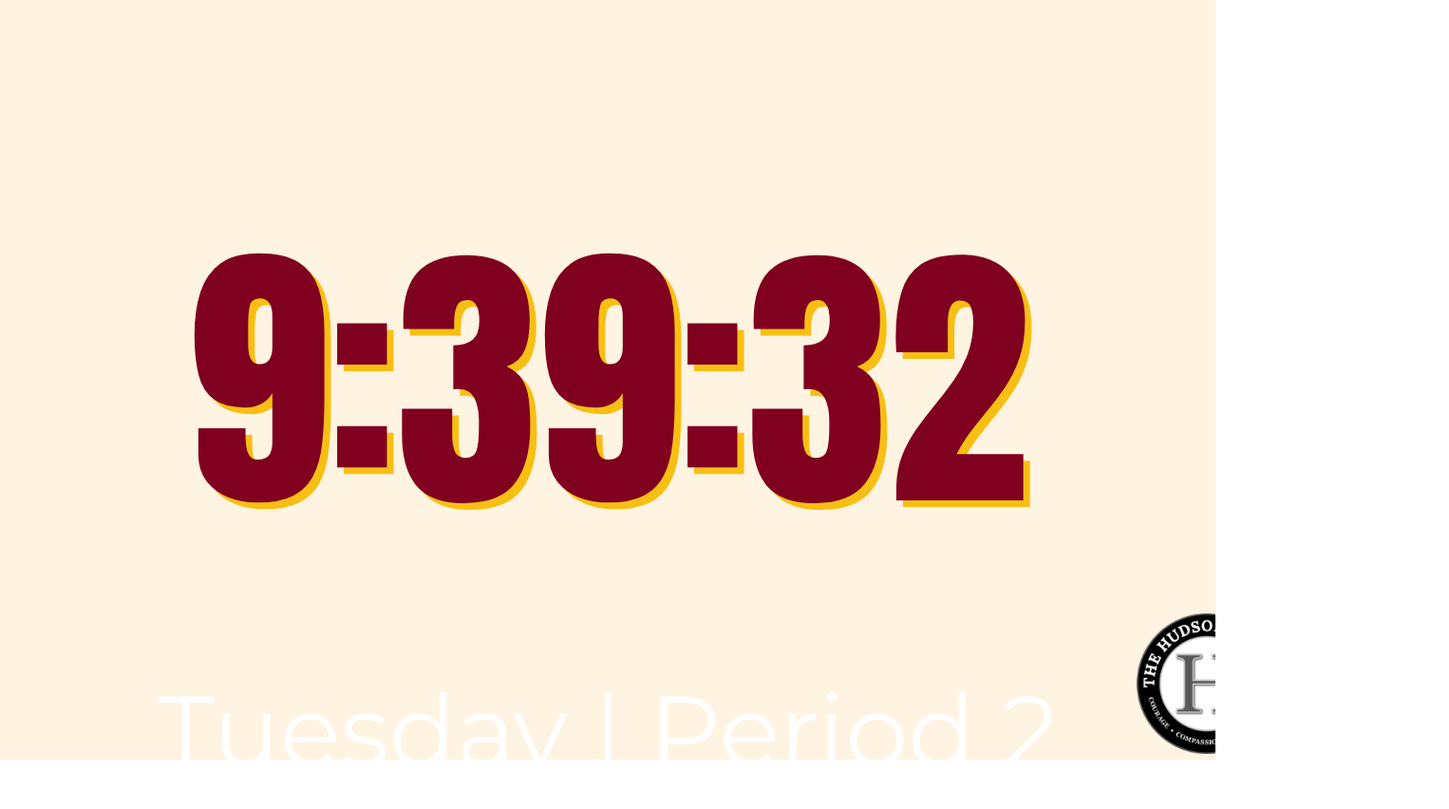
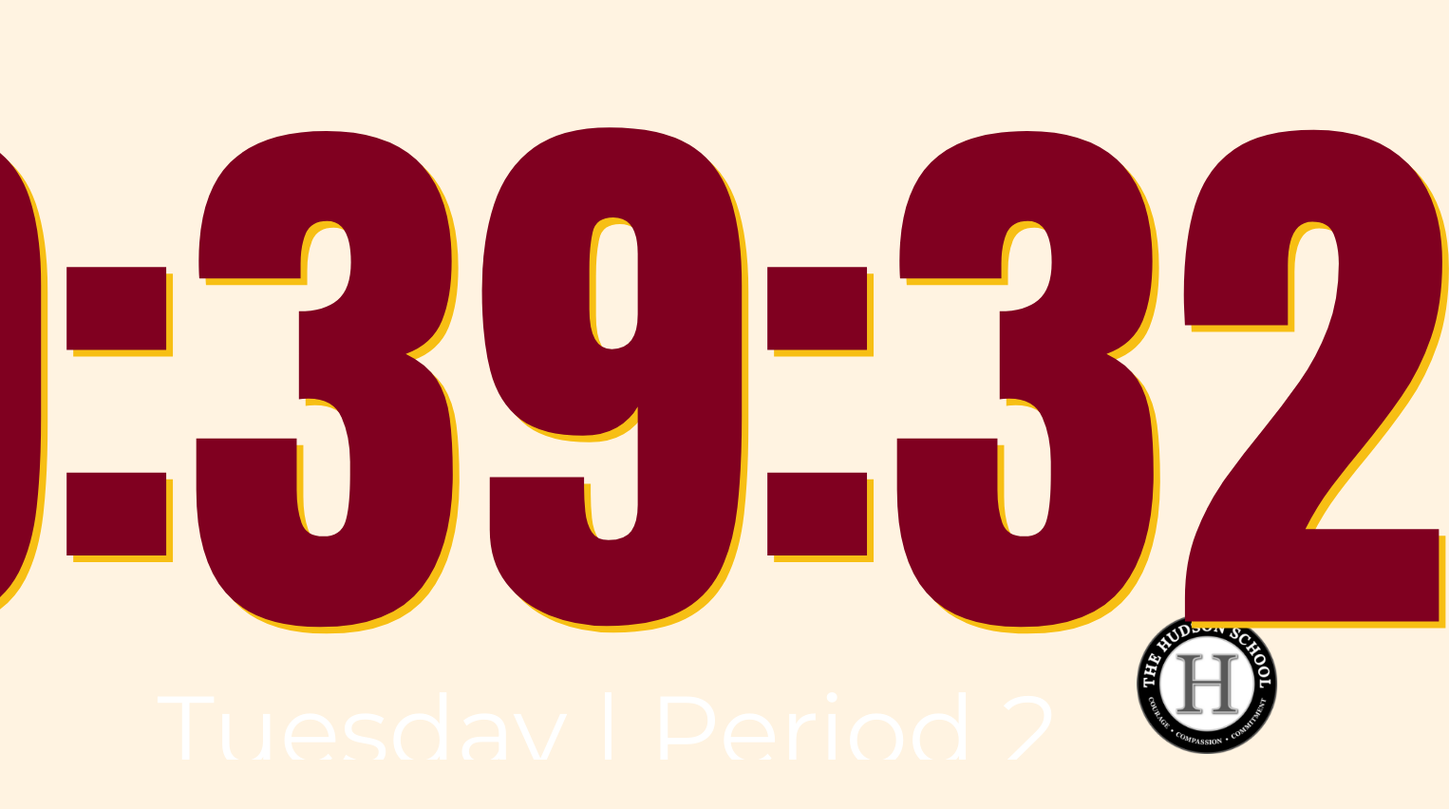
Before and after one commit to afitts-student/LOBBYPI.XYZ, a plain HTML site: page lobbypi/index.html in a window 1280 px wide. Shown: the whole page at 95% size, 1526 px wide, since content can reach past the window. Before the commit the page ends 800 px from the top, so only its background shows below. Drawn offline with Linux system fonts and the light colour scheme.

Commit message:
Update index.html

```diff
--- a/lobbypi/index.html
+++ b/lobbypi/index.html
@@ -43,7 +43,7 @@
 
     #clock {
       font-family: 'Anton', sans-serif;
-      font-size: 300px;
+      font-size: 600px;
       color: #800020;
       text-shadow: 7px 7px #f7bf14;
       <!--margin-top: 50px;-->
```
